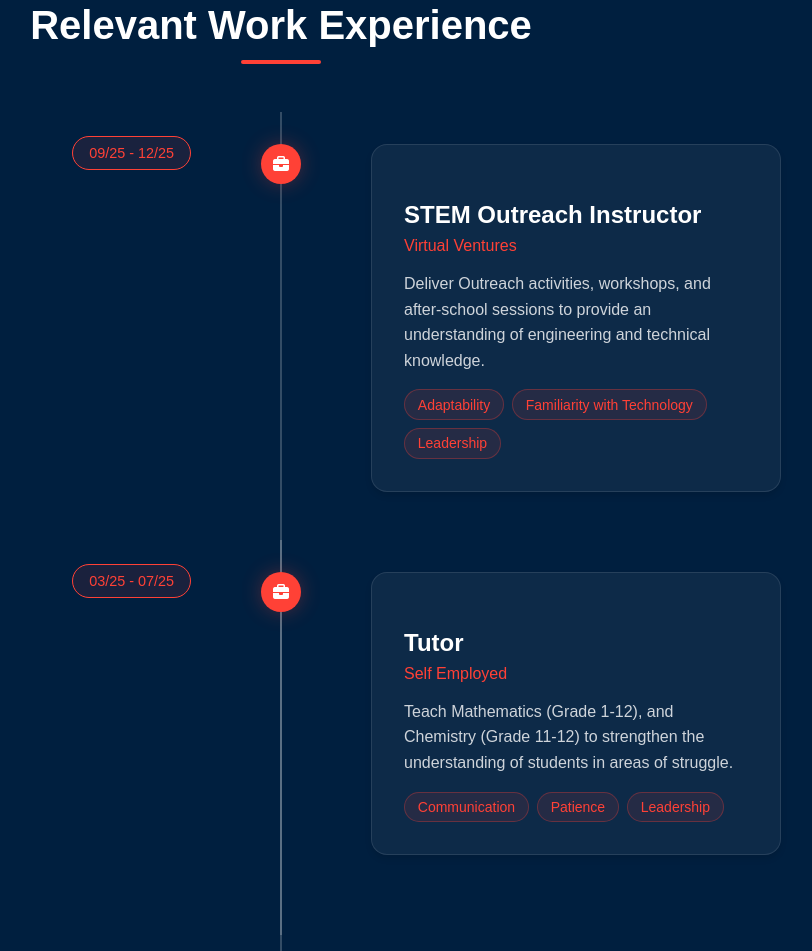
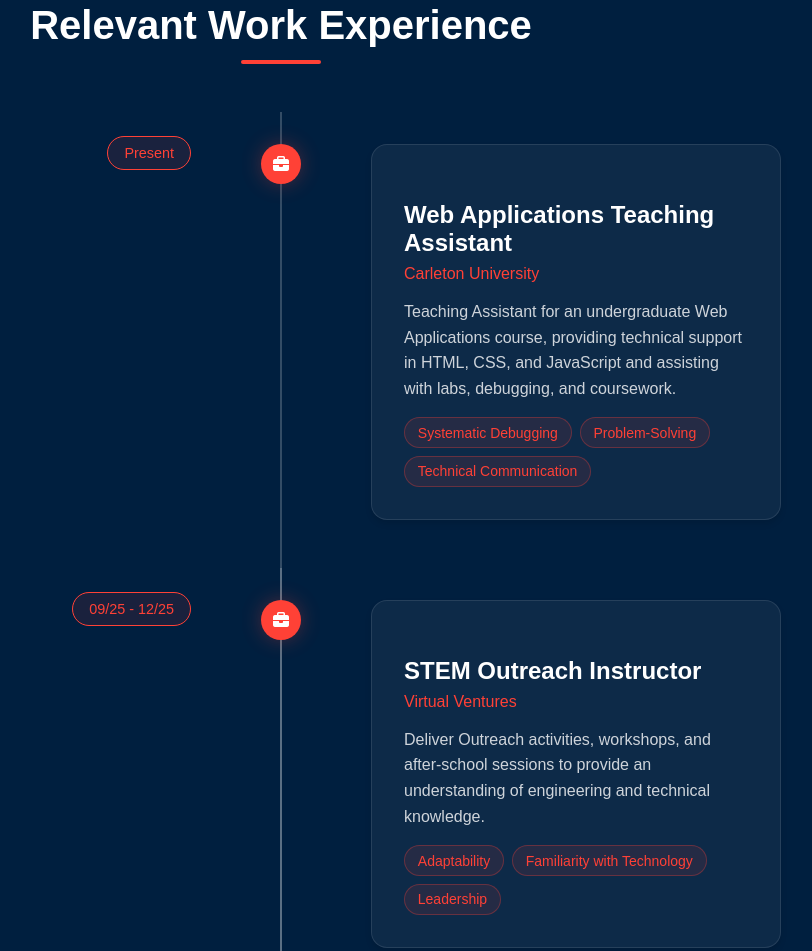
Before and after one commit to dianeoxales/portfolio, a plain HTML site: page index.html in a window 1280 px wide. Shown: the part 2460-3411 px from the top of the page, without its empty margins (359-1171 px from the left). Drawn offline with Linux system fonts and the light colour scheme.

Commit message:
Add Teaching Assistant role to website

```diff
--- a/index.html
+++ b/index.html
@@ -195,6 +195,33 @@
                         <i class="fas fa-briefcase"></i>
                     </div>
                     <div class="timeline-date">
+                        <span>Present</span>
+                    </div>
+                    <div class="timeline-content">
+                        <div class="experience-card">
+                            <div class="card-header">
+                                <h3>Web Applications Teaching Assistant</h3>
+                                <span class="company">Carleton University</span>
+                            </div>
+                            <div class="card-body">
+                                <p> Teaching Assistant for an undergraduate Web Applications course, providing technical support in HTML, CSS, and JavaScript and assisting with labs, debugging, and coursework.</p>
+                                <div class="skills-used">
+                                    <span class="skill-tag">Systematic Debugging</span>
+                                    <span class="skill-tag">Problem-Solving</span>
+                                    <span class="skill-tag">Technical Communication</span>
+                                </div>
+                            </div>
+                        </div>
+                    </div>
+                </div>
+
+            <div class="timeline">
+                <!-- Current Roles -->
+                <div class="timeline-item">
+                    <div class="timeline-dot">
+                        <i class="fas fa-briefcase"></i>
+                    </div>
+                    <div class="timeline-date">
                         <span>09/25 - 12/25</span>
                     </div>
                     <div class="timeline-content">
```
